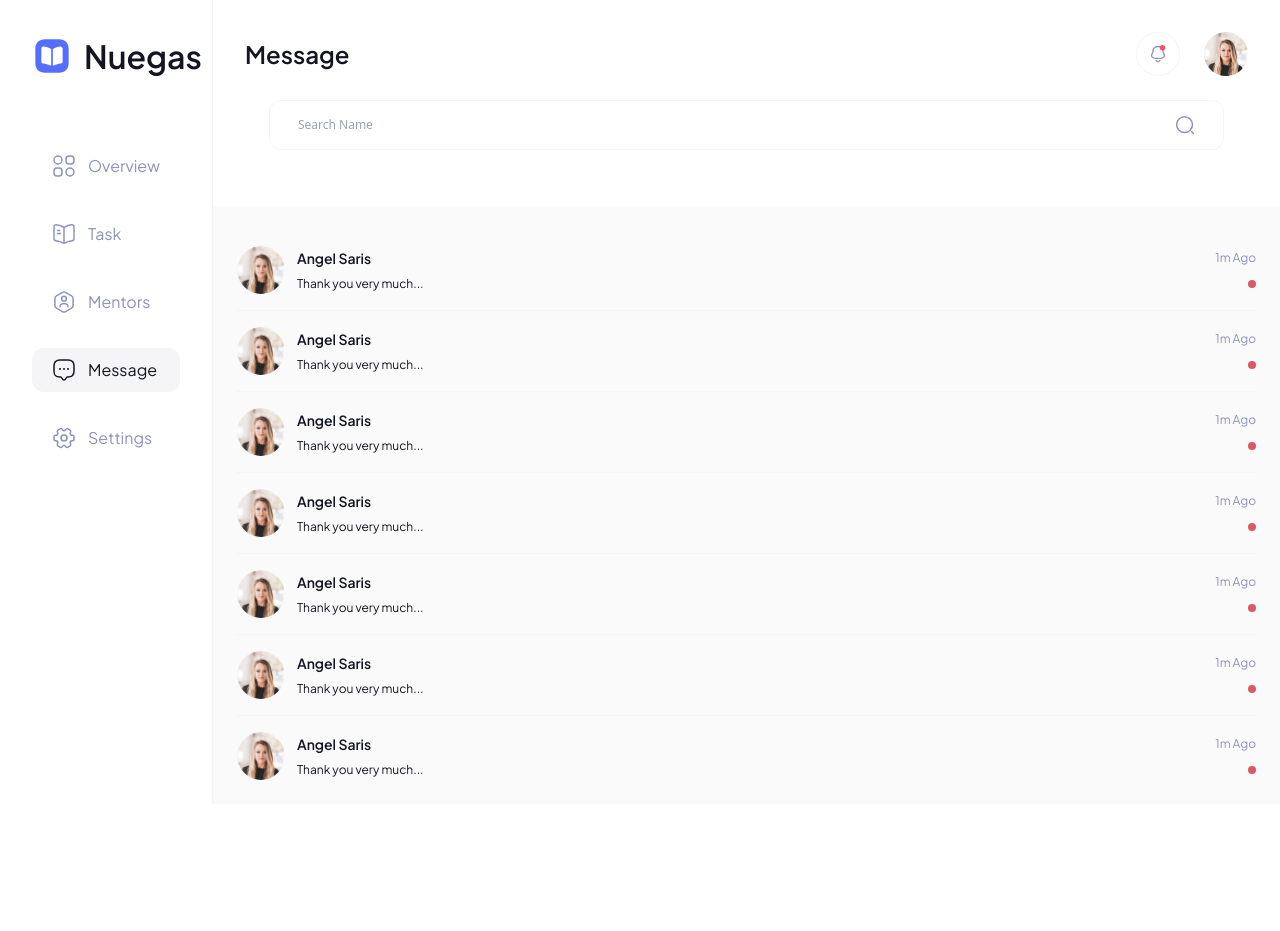
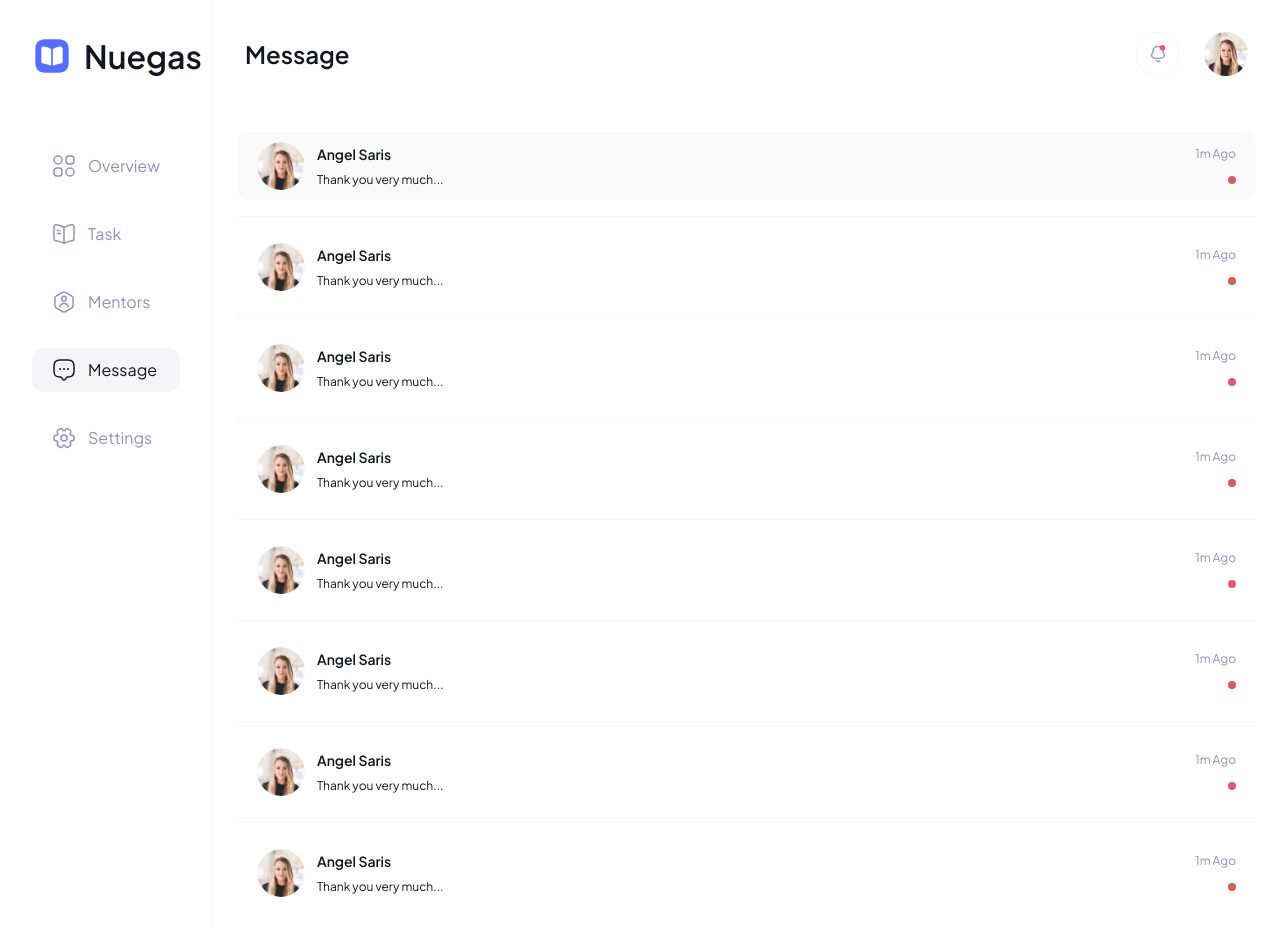
Before and after one commit to pujiragil/nuegas, a React (Vite) app: page /message in a window 1280 px wide. Before the commit the page ends 804 px from the top, so only its background shows below. Built offline with nearby package versions, Linux system fonts and the light colour scheme.

Commit message:
added style for active user (dummy)

```diff
--- a/src/pages/Message/index.tsx
+++ b/src/pages/Message/index.tsx
@@ -4,7 +4,7 @@ const Message = () => {
   return (
     <>
       <ProfileLayout titleProfile="Message" background="primary">
-        <div className="px-6 pb-6">
+        <div className="px-6 pb-6 md:hidden">
           <div className="flex items-center gap-5 py-3.5 px-7 rounded-xl border border-primary-300 focus-within:ring-1 focus-within:ring-primary-300">
             <input
               className="border-none outline-none w-full text-xs font-base text-secondary-100"
@@ -19,140 +19,27 @@ const Message = () => {
         </div>
       </ProfileLayout>
 
-      <div className="flex flex-col gap-4 divide-y divide-primary-300 p-6">
-        <div className="flex items-center gap-3 pt-4">
-          <img
-            className="w-12 h-12 object-cover rounded-full"
-            src="/profile.png"
-            alt="profile"
-          />
-          <div className="space-y-2 w-full">
-            <div className="flex items-center justify-between">
-              <p className="font-semibold text-sm text-secondary-100">
-                Angel Saris
-              </p>
-              <p className="font-base text-xs text-secondary-300">1m Ago</p>
+      <div className="flex flex-col p-6 relative bg-primary-100 divide-y divide-primary-300">
+        <ChatPerson isActive={true} />
+        <ChatPerson isActive={false} />
+        <ChatPerson isActive={false} />
+        <ChatPerson isActive={false} />
+        <ChatPerson isActive={false} />
+        <ChatPerson isActive={false} />
+        <ChatPerson isActive={false} />
+        <ChatPerson isActive={false} />
       </div>
-            <div className="flex items-center justify-between">
-              <p className="font-base text-xs text-secondary-100">
-                Thank you very much...
-              </p>
-              <span className="w-2 h-2 rounded-full bg-[#DB5962]"></span>
-            </div>
-          </div>
-        </div>
+    </>
+  );
+};
 
-        <div className="flex items-center gap-3 pt-4">
-          <img
-            className="w-12 h-12 object-cover rounded-full"
-            src="/profile.png"
-            alt="profile"
-          />
-          <div className="space-y-2 w-full">
-            <div className="flex items-center justify-between">
-              <p className="font-semibold text-sm text-secondary-100">
-                Angel Saris
-              </p>
-              <p className="font-base text-xs text-secondary-300">1m Ago</p>
-            </div>
-            <div className="flex items-center justify-between">
-              <p className="font-base text-xs text-secondary-100">
-                Thank you very much...
-              </p>
-              <span className="w-2 h-2 rounded-full bg-[#DB5962]"></span>
-            </div>
-          </div>
-        </div>
-
-        <div className="flex items-center gap-3 pt-4">
-          <img
-            className="w-12 h-12 object-cover rounded-full"
-            src="/profile.png"
-            alt="profile"
-          />
-          <div className="space-y-2 w-full">
-            <div className="flex items-center justify-between">
-              <p className="font-semibold text-sm text-secondary-100">
-                Angel Saris
-              </p>
-              <p className="font-base text-xs text-secondary-300">1m Ago</p>
-            </div>
-            <div className="flex items-center justify-between">
-              <p className="font-base text-xs text-secondary-100">
-                Thank you very much...
-              </p>
-              <span className="w-2 h-2 rounded-full bg-[#DB5962]"></span>
-            </div>
-          </div>
-        </div>
-
-        <div className="flex items-center gap-3 pt-4">
-          <img
-            className="w-12 h-12 object-cover rounded-full"
-            src="/profile.png"
-            alt="profile"
-          />
-          <div className="space-y-2 w-full">
-            <div className="flex items-center justify-between">
-              <p className="font-semibold text-sm text-secondary-100">
-                Angel Saris
-              </p>
-              <p className="font-base text-xs text-secondary-300">1m Ago</p>
-            </div>
-            <div className="flex items-center justify-between">
-              <p className="font-base text-xs text-secondary-100">
-                Thank you very much...
-              </p>
-              <span className="w-2 h-2 rounded-full bg-[#DB5962]"></span>
-            </div>
-          </div>
-        </div>
-
-        <div className="flex items-center gap-3 pt-4">
-          <img
-            className="w-12 h-12 object-cover rounded-full"
-            src="/profile.png"
-            alt="profile"
-          />
-          <div className="space-y-2 w-full">
-            <div className="flex items-center justify-between">
-              <p className="font-semibold text-sm text-secondary-100">
-                Angel Saris
-              </p>
-              <p className="font-base text-xs text-secondary-300">1m Ago</p>
-            </div>
-            <div className="flex items-center justify-between">
-              <p className="font-base text-xs text-secondary-100">
-                Thank you very much...
-              </p>
-              <span className="w-2 h-2 rounded-full bg-[#DB5962]"></span>
-            </div>
-          </div>
-        </div>
-
-        <div className="flex items-center gap-3 pt-4">
-          <img
-            className="w-12 h-12 object-cover rounded-full"
-            src="/profile.png"
-            alt="profile"
-          />
-          <div className="space-y-2 w-full">
-            <div className="flex items-center justify-between">
-              <p className="font-semibold text-sm text-secondary-100">
-                Angel Saris
-              </p>
-              <p className="font-base text-xs text-secondary-300">1m Ago</p>
-            </div>
-            <div className="flex items-center justify-between">
-              <p className="font-base text-xs text-secondary-100">
-                Thank you very much...
-              </p>
-              <span className="w-2 h-2 rounded-full bg-[#DB5962]"></span>
-            </div>
-          </div>
-        </div>
-
-        <div className="flex items-center gap-3 pt-4">
+const ChatPerson = ({ isActive }: { isActive: boolean }) => {
+  return (
+    <div className="py-4 first:pt-0 last:pb-0">
+      <div
+        className={`flex items-center gap-3 py-2.5 px-5 rounded-xl ${isActive ? "bg-primary-200" : null
+          }`}
+      >
         <img
           className="w-12 h-12 object-cover rounded-full"
           src="/profile.png"
@@ -174,7 +61,6 @@ const Message = () => {
         </div>
       </div>
     </div>
-    </>
   );
 };
 
```
Lines whose indentation alone changed are shown as unchanged.
